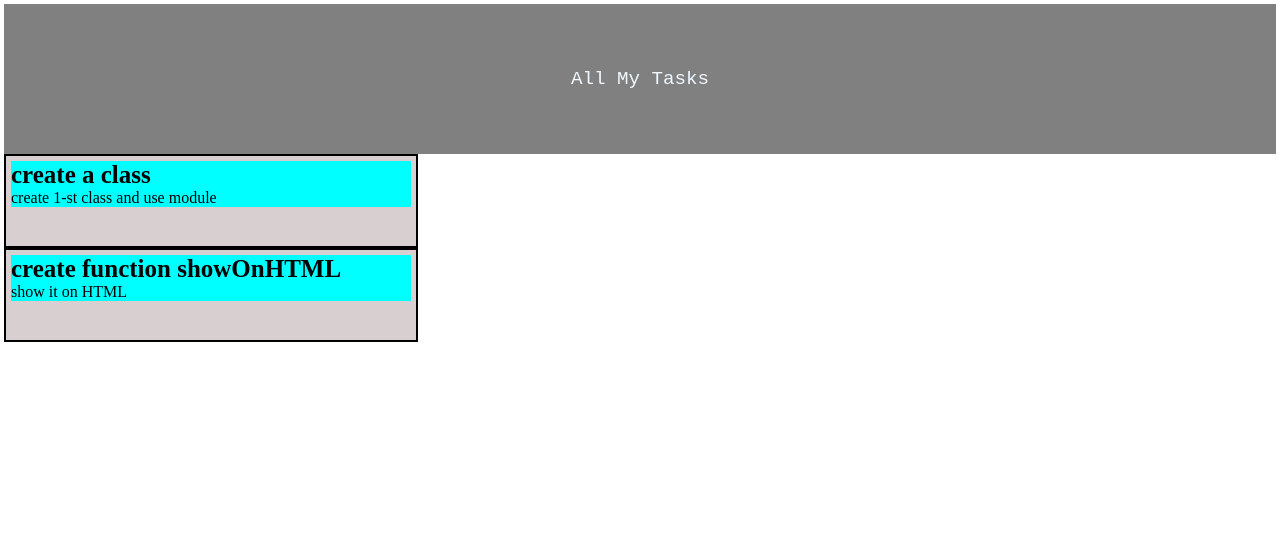
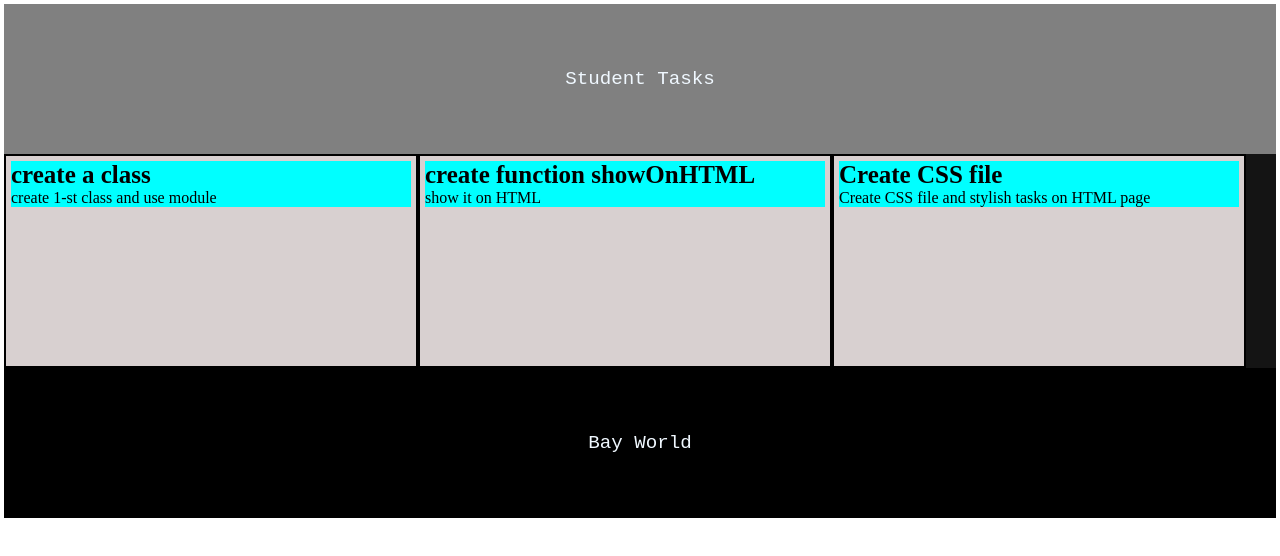
Before and after one commit to AndreyVekselman/TaskManage_JS, a plain HTML site: page index.html in a window 1280 px wide. Drawn offline with Linux system fonts and the light colour scheme.

Commit message:
add footer also to CSS

```diff
--- a/index.html
+++ b/index.html
@@ -9,7 +9,9 @@
     <link rel="stylesheet" href="mystyle.css" />
   </head>
   <body>
-    <header class="Header">All My Tasks</header>
+    <header class="Header">Student Tasks</header>
+    <!-- <div class="main"></div> -->
     <main></main>
+    <footer class="footer">Bay World</footer>
   </body>
 </html>
--- a/mystyle.css
+++ b/mystyle.css
@@ -3,9 +3,24 @@ body {
   margin: 2px;
   height: 100%;
 }
+main {
+  display: flex;
+  flex-wrap: wrap;
+  background-color: rgb(20, 20, 20);
+}
 
 Header {
   background-color: gray;
+  color: aliceblue;
+  font-family: "Courier New", Courier, monospace;
+  font-size: larger;
+  width: 100%;
+  height: 150px;
+  text-align: center;
+  line-height: 150px;
+}
+footer {
+  background-color: black;
   color: aliceblue;
   font-family: "Courier New", Courier, monospace;
   font-size: larger;
@@ -20,7 +35,7 @@ Header {
   width: 400px;
   border: 2px solid black;
   padding: 5px;
-  height: 10%;
+  height: 200px;
 }
 
 .Name {
--- a/script.js
+++ b/script.js
@@ -4,12 +4,19 @@ import { Task } from "./Task.mjs";
 let Task1 = new Task("create a class", "create 1-st class and use module");
 Task1.showTask();
 const Task2 = new Task("create function showOnHTML", "show it on HTML");
+
+const Task3 = new Task(
+  "Create CSS file",
+  "Create CSS file and stylish tasks on HTML page"
+);
 ////
 showOnHTML(Task1);
 showOnHTML(Task2);
+showOnHTML(Task3);
 
 //outputting tasks to an HTML page
 function showOnHTML(task) {
+  let main = document.querySelector("main");
   let mainDiv = document.createElement("div");
   mainDiv.className = "mainDiv";
   let taskName = document.createElement("div");
@@ -20,5 +27,5 @@ function showOnHTML(task) {
   taskText.innerHTML = task.taskText;
   mainDiv.appendChild(taskName);
   mainDiv.appendChild(taskText);
-  document.body.appendChild(mainDiv);
+  main.appendChild(mainDiv);
 }
```
